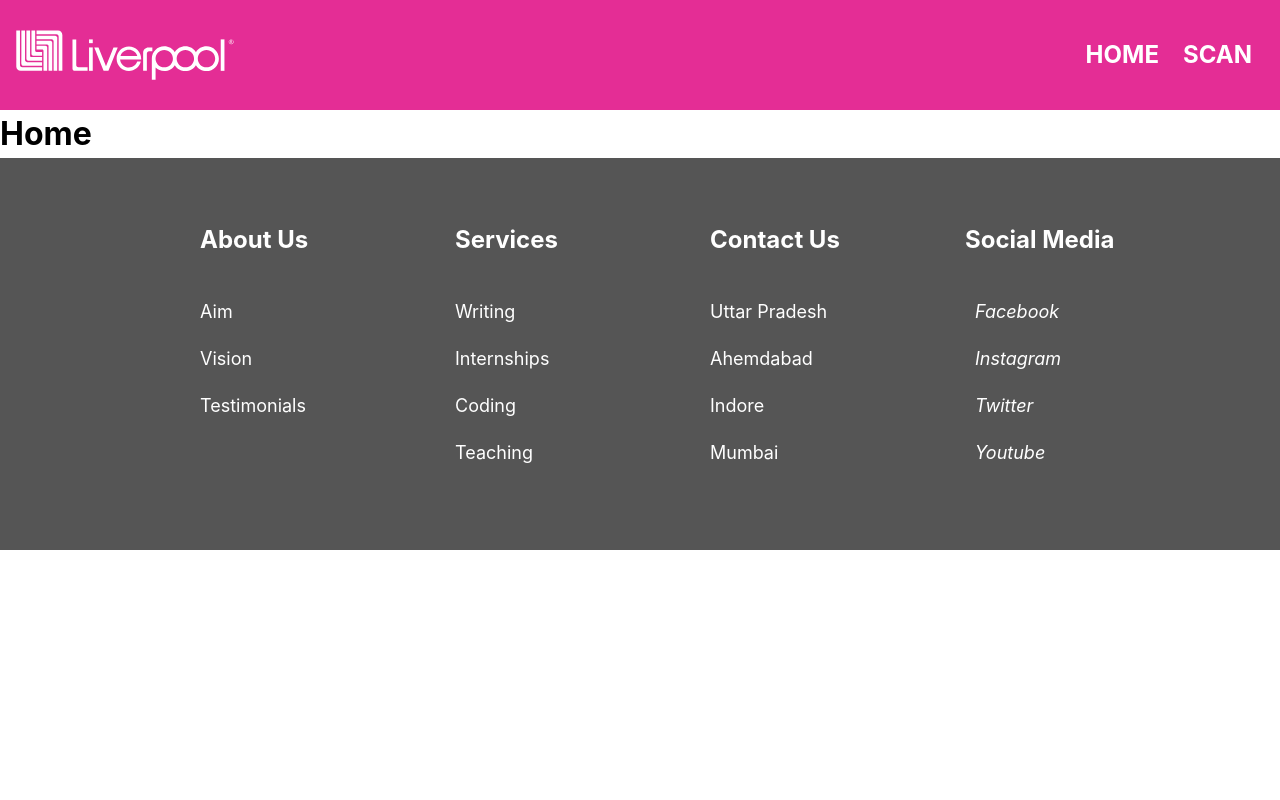
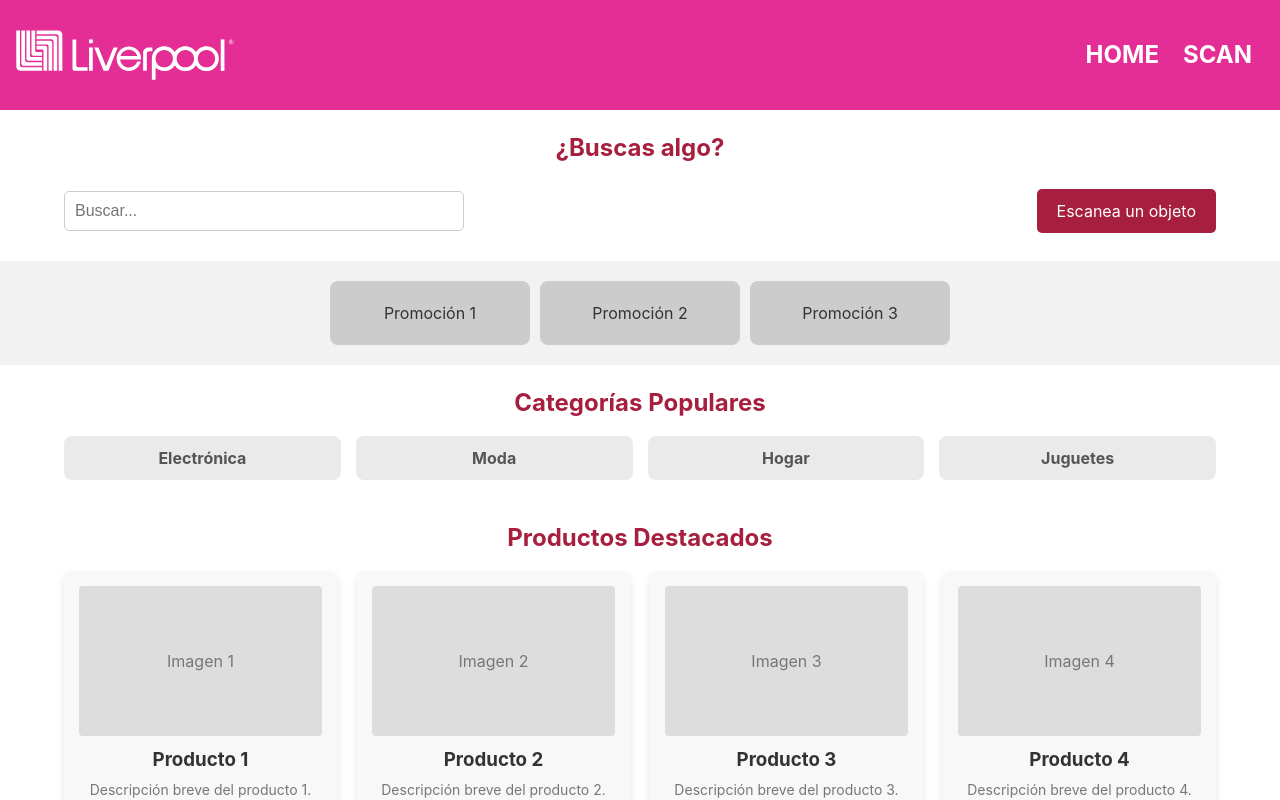
Before and after one commit to han-lovers/IdentifEye, a React (Vite) app in the folder client/: page / in a window 1280 px wide. Shown: the top 800 px of the page. Built offline with nearby package versions, Linux system fonts and the light colour scheme.

Commit message:
Added content on Home and changed <a> tags to <Link> tags

```diff
--- a/client/src/App.jsx
+++ b/client/src/App.jsx
@@ -8,9 +8,8 @@
 function App() {
     return (
         <>
-            <Header /> {/* Add header to every route */}
-
             <BrowserRouter>
+              <Header /> {/* Add header to every route */}
                 <Routes>
                     <Route path="/" element={<Home />} />
                     <Route path="/scan" element={<Scan />} />
--- a/client/src/pages/Home.jsx
+++ b/client/src/pages/Home.jsx
@@ -1,12 +1,75 @@
-import React from 'react';
-import '../styles/css/Home.css'; // Import Home styles
+import React from "react";
+import { Link } from "react-router-dom"; // Import Link component
+import "../styles/css/Home.css"; // Import Home styles
 
-function Home() {
+const Home = () => {
     return (
         <>
-            <h1>Home</h1>
+            <div className="homepage-content">
+                {/* Carrusel de Promociones */}
+                <section className="categories">
+                    <h2>¿Buscas algo?</h2>
+                    <div className="search-container">
+                        <input
+                            type="text"
+                            className="search-bar"
+                            placeholder="Buscar..."
+                        />
+                        <Link to="/scan" className="goToScan">
+                            Escanea un objeto
+                        </Link>
+                    </div>
+                </section>
+                <section className="carousel">
+                    <div className="carousel__item">Promoción 1</div>
+                    <div className="carousel__item">Promoción 2</div>
+                    <div className="carousel__item">Promoción 3</div>
+                </section>
+
+                {/* Sección de Categorías */}
+                <section className="categories">
+                    <h2>Categorías Populares</h2>
+                    <div className="category-grid">
+                        <div className="category-card">Electrónica</div>
+                        <div className="category-card">Moda</div>
+                        <div className="category-card">Hogar</div>
+                        <div className="category-card">Juguetes</div>
+                    </div>
+                </section>
+
+                {/* Sección de Productos Destacados */}
+                <section className="featured-products">
+                    <h2>Productos Destacados</h2>
+                    <div className="product-grid">
+                        <div className="product-card">
+                            <div className="product-image">Imagen 1</div>
+                            <h3>Producto 1</h3>
+                            <p>Descripción breve del producto 1.</p>
+                            <button>Ver Detalles</button>
+                        </div>
+                        <div className="product-card">
+                            <div className="product-image">Imagen 2</div>
+                            <h3>Producto 2</h3>
+                            <p>Descripción breve del producto 2.</p>
+                            <button>Ver Detalles</button>
+                        </div>
+                        <div className="product-card">
+                            <div className="product-image">Imagen 3</div>
+                            <h3>Producto 3</h3>
+                            <p>Descripción breve del producto 3.</p>
+                            <button>Ver Detalles</button>
+                        </div>
+                        <div className="product-card">
+                            <div className="product-image">Imagen 4</div>
+                            <h3>Producto 4</h3>
+                            <p>Descripción breve del producto 4.</p>
+                            <button>Ver Detalles</button>
+                        </div>
+                    </div>
+                </section>
+            </div>
         </>
     );
-};
+}
 
 export default Home;
--- a/client/src/styles/css/Home.css
+++ b/client/src/styles/css/Home.css
@@ -1,3 +1,160 @@
-body {
-    color: black;
+/* Estilos generales */
+.homepage-content {
+    display: flex;
+    flex-direction: column;
+    align-items: center;
 }
+
+.categories h2 {
+    color: #a61f3f;
+    margin-bottom: 15px;
+}
+
+.search-bar {
+    padding: 10px;
+    margin: 10px 0;
+    width: 100%;
+    max-width: 400px;
+    border: 1px solid #ccc;
+    border-radius: 5px;
+    font-size: 16px;
+}
+.search-container {
+    display: flex;
+    justify-content: space-between;
+    align-items: center;
+    width: 100%;
+}
+.goToScan {
+    padding: 10px 20px; /* Espaciado interno del botón */
+    margin-left: 15px;
+    background-color: #a61f3f; /* Color de fondo */
+    color: white; /* Color del texto */
+    border: none; /* Sin borde */
+    border-radius: 5px; /* Bordes redondeados */
+    font-size: 16px; /* Tamaño de fuente */
+    cursor: pointer; /* Cambia el cursor al pasar sobre el botón */
+    text-decoration: none;
+    display: inline-block;
+    transition: transform 0.2s, background-color 0.2s; /* Transición suave para el efecto */
+}
+
+.goToScan:hover {
+    transform: scale(1.1); /* Aumenta el tamaño del botón al pasar el mouse */
+    background-color: #d91c4a; /* Color de fondo al hover */
+}
+
+/* Carrusel */
+.carousel {
+    display: flex;
+    overflow: auto;
+    justify-content: center;
+    gap: 10px;
+    padding: 20px 0;
+    width: 100%;
+    background-color: #f2f2f2;
+}
+
+.carousel__item {
+    min-width: 200px;
+    padding: 20px;
+    background-color: #ccc;
+    text-align: center;
+    border-radius: 8px;
+    color: #333;
+}
+
+/* Categorías */
+.categories {
+    width: 90%;
+    max-width: 1200px;
+    margin: 20px 0;
+    text-align: center;
+}
+
+.categories h2 {
+    color: #a61f3f;
+    margin-bottom: 15px;
+}
+
+.category-grid {
+    display: flex;
+    gap: 15px;
+    justify-content: center;
+    flex-wrap: wrap;
+}
+
+.category-card {
+    flex: 1 1 150px;
+    padding: 10px;
+    background-color: #eaeaea;
+    text-align: center;
+    border-radius: 8px;
+    font-weight: bold;
+    color: #555;
+}
+
+/* Productos Destacados */
+.featured-products {
+    width: 90%;
+    max-width: 1200px;
+    margin: 20px 0;
+    text-align: center;
+}
+
+.featured-products h2 {
+    margin-bottom: 15px;
+    color: #a61f3f;
+    font-size: 24px;
+}
+
+.product-grid {
+    display: flex;
+    gap: 20px;
+    flex-wrap: wrap;
+    justify-content: center;
+}
+
+.product-card {
+    flex: 1 1 200px;
+    background-color: #f8f8f8;
+    padding: 15px;
+    border-radius: 8px;
+    text-align: center;
+    box-shadow: 0 4px 8px rgba(0, 0, 0, 0.1);
+}
+
+.product-image {
+    background-color: #ddd;
+    height: 150px;
+    margin-bottom: 10px;
+    border-radius: 4px;
+    display: flex;
+    align-items: center;
+    justify-content: center;
+    color: #777;
+}
+
+.product-card h3 {
+    color: #333;
+    margin: 10px 0 5px;
+}
+
+.product-card p {
+    color: #777;
+    font-size: 14px;
+}
+
+.product-card button {
+    padding: 8px 12px;
+    background-color: #a61f3f;
+    color: white;
+    border: none;
+    border-radius: 4px;
+    cursor: pointer;
+    margin-top: 10px;
+}
+
+.product-card button:hover {
+    background-color: #d91c4a;
+}
--- a/client/src/styles/js/Header.jsx
+++ b/client/src/styles/js/Header.jsx
@@ -1,5 +1,5 @@
-import React, { useState } from 'react';
-import { Outlet, Link } from 'react-router-dom';
+import  { React, useState } from 'react';
+import { Link } from "react-router-dom";
 import "../css/Header.css";
 import Logo from "../../assets/icons/liverpool-logo.svg";
 
@@ -28,10 +28,14 @@
                 </div>
                 <ul className={`list ${menuOpen ? "open" : ""}`}>
                     <li className="nav-item">
-                        <a className="nav-text" href="/">Home</a>
+                        <Link to="/" className="nav-text">
+                            Home
+                        </Link>
                     </li>
                     <li className="nav-item">
-                        <a className="nav-text" href="/scan">Scan</a>
+                        <Link to="/scan" className="nav-text">
+                            Scan
+                        </Link>
                     </li>
                 </ul>
             </nav>
```
